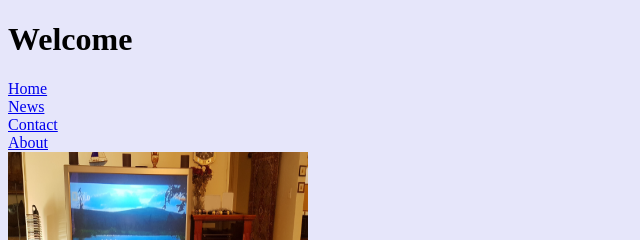
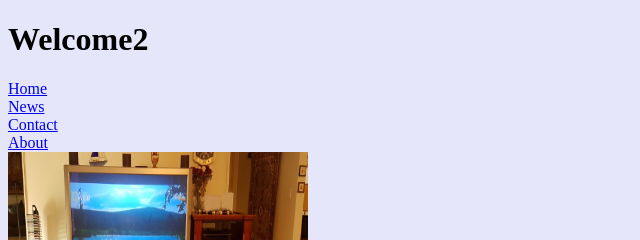
Before and after one commit to adnanali2020/BasicWebApplication2, a plain HTML site: page BasicWebApplication2/WebContent/index.html in a window 1280 px wide. Shown: the top 240 px of the page, 0-640 px from the left. Drawn offline with Linux system fonts and the light colour scheme.

Commit message:
Updated Welcome to Welcome2

```diff
--- a/BasicWebApplication2/WebContent/index.html
+++ b/BasicWebApplication2/WebContent/index.html
@@ -15,7 +15,7 @@
     }
     </style>
     <body>
-    <h1>Welcome</h1>
+    <h1>Welcome2</h1>
     <ul class="points">
       <li><a href="index.html">Home</a></li>
       <li><a href="pages/news.html">News</a></li>
```
